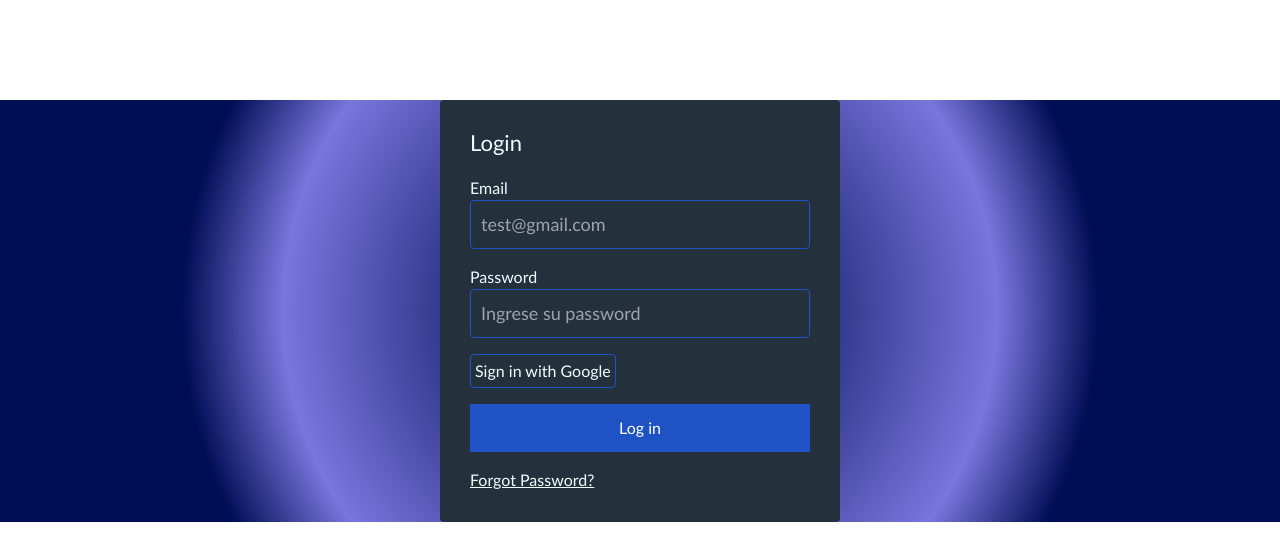
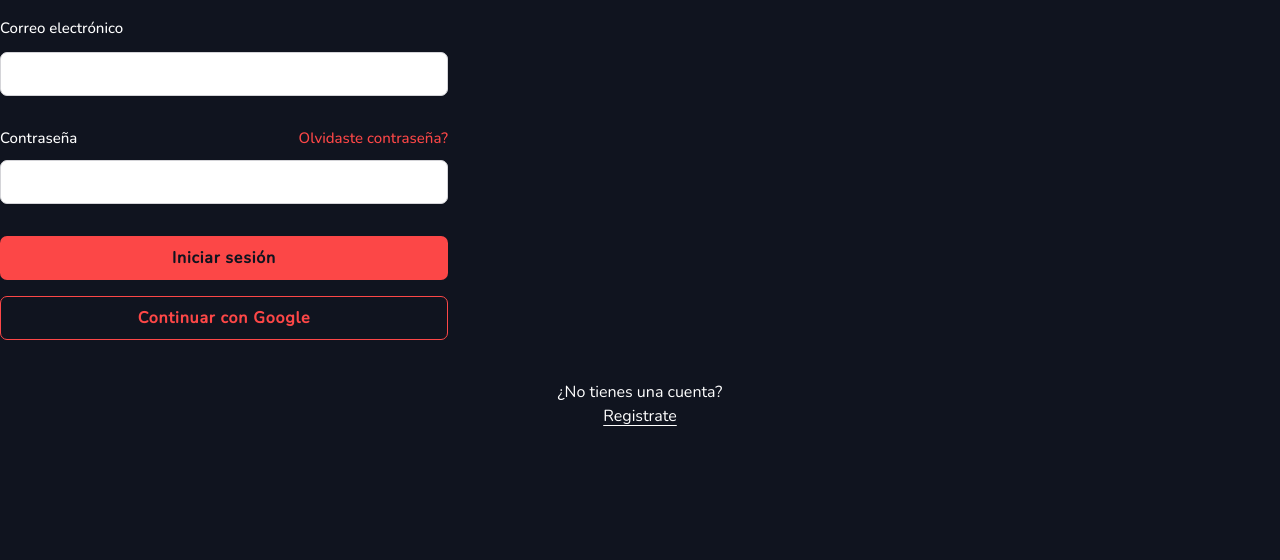
Before and after one commit to FrancoF2002/TPI-React-2023, a React (Vite) app in the folder TpiReact/: page /login in a window 1280 px wide. Shown: the top 560 px of the page. Built offline with nearby package versions, Linux system fonts and the light colour scheme; no server answers.

Commit message:
form style

```diff
--- a/TpiReact/package.json
+++ b/TpiReact/package.json
@@ -10,16 +10,14 @@
     "preview": "vite preview"
   },
   "dependencies": {
-    "bootstrap": "^5.2.3",
     "dotenv": "^16.0.3",
     "firebase": "^9.20.0",
     "react": "^18.2.0",
-    "react-bootstrap": "^2.7.4",
     "react-dom": "^18.2.0",
-    "react-router-dom": "^6.10.0",
-    "reactstrap": "^9.1.10"
+    "react-router-dom": "^6.10.0"
   },
   "devDependencies": {
+    "@tailwindcss/forms": "^0.5.3",
     "@types/react": "^18.0.28",
     "@types/react-dom": "^18.0.11",
     "@vitejs/plugin-react": "^4.0.0-beta.0",
--- a/TpiReact/src/components/Home/Home.jsx
+++ b/TpiReact/src/components/Home/Home.jsx
@@ -1,7 +1,7 @@
-import { Nav, NavItem, NavLink } from "reactstrap";
+
 import { useAuth } from "../../context/authContext";
 
-import { useState, useEffect } from "react";
+
 import CardMovie from "./Movies/Movies";
 
 const Home = () => {
--- a/TpiReact/src/components/Home/Movies/Movie.jsx
+++ b/TpiReact/src/components/Home/Movies/Movie.jsx
@@ -3,7 +3,7 @@ import MovieSubInfo from "./MovieSubInfo";
 
 const Movie = ({ movie }) => {
   return (
-    <div className="movieCard  " >
+    <div className="movieCard" >
 
       {/* onHover puede ir la descripcion con un backdrop negro */}
       <div className="movie__BookmarkContainer ">
@@ -19,7 +19,7 @@ const Movie = ({ movie }) => {
 
         <MovieSubInfo movie={movie} />
 
-        <p className="movieTitle   text-center">{movie.title}</p>
+        <p className="movieTitle text-center">{movie.title}</p>
         {/* <p>{movie.overview}</p> */}
       </div>
     </div>
--- a/TpiReact/src/components/Home/Movies/Movies.jsx
+++ b/TpiReact/src/components/Home/Movies/Movies.jsx
@@ -414,7 +414,7 @@ const CardMovie = () => {
   return (
     <div className="moviesCardsContainer">
       {movies.map((movie, index) => {
-        return <Movie movie={movie} />;
+        return <Movie movie={movie} key={movie.id} />;
       })}
     </div>
   );
--- a/TpiReact/src/components/shared/Login/Login.css
+++ /dev/null
@@ -1,58 +0,0 @@
-*{
-    margin: 0;
-    padding: 0;
-    box-sizing: border-box;
-}
-
-.form-register{
-    display: block;
-    align-items: center;
-    width: 400px;
-   background-color: #24303c;
-    padding: 30px;
-    margin: auto;
-    margin-top: 100px;
-    border-radius: 4px;
-    font-family: 'Gill Sans', 'Gill Sans MT', Calibri, 'Trebuchet MS', sans-serif;
-    color: azure;
-}
-
-.controls-input{
-width: 100%;
-background:#24303c;
-padding: 10px;
-border-radius: 4px;
-margin-bottom: 16px;
-border: 1px solid #1f53c5;
-font-family: 'Gill Sans', 'Gill Sans MT', Calibri, 'Trebuchet MS', sans-serif;
-font-size: 18px;
-}
-
-.form-register .buttons{
-    width: 100%;
-    background: #1f53c5;
-    border: none;
-    padding: 12px;
-    color: white;
-    margin: 16px 0;
-    font-size: 16px;
-
-}
-
-.form-register h4{
-    font-size: 22px;
-    margin-bottom: 20px;
-}
-
-.buttonGoogle{
-    align-items: center;
-    padding: 4px;
-    border-radius: 4px;
-    border: 1px solid #1f53c5;
-}
-
-.generalDiv{
-    width: 100%;
-    height: 100%;
-    background: radial-gradient(circle, rgba(0,14,85,1) 12%, rgba(121,118,221,1) 53%, rgba(0,14,85,1) 68%);
-}
--- a/TpiReact/src/components/shared/Login/Login.jsx
+++ b/TpiReact/src/components/shared/Login/Login.jsx
@@ -1,9 +1,6 @@
 import { useState } from "react";
 import { useAuth } from "../../../context/authContext";
-import { useNavigate } from "react-router-dom";
-import Button from 'react-bootstrap/Button';
-
-import "./Login.css";
+import { useNavigate, Link } from "react-router-dom";
 
 const Login = () => {
   const [error, setError] = useState("");
@@ -55,43 +52,72 @@ const Login = () => {
     }
   };
   return (
-    <div className="generalDiv">
+    <>
       {/* Si hay un error al Iniciar sesion, muestra el mensaje aca, el fomulario siempre se sigue mostrando. */}
       {/* {error && <p> {error}</p>} */}
 
-
-          <form className="form-register" onSubmit={handleSubmit}>
-          <h4>Login</h4>
-            <label htmlFor="email">Email</label>
+      <form className="form" onSubmit={handleSubmit}>
+        <div className="input-container">
+          <label className="label" htmlFor="email">
+            Correo electrónico
+          </label>
           <input
             type="email"
             name="email"
-                placeholder="test@gmail.com"
             onChange={handleChange}
-                className="controls-input"
+            className="input"
           />
+        </div>
 
+        <div className="input-container ">
+          <div className="flex justify-between w-full">
+            <label className="label" htmlFor="password">
+              Contraseña
+            </label>
+            <a
+              href="#!"
+              className="forgot-password"
+              onClick={handleResetPassword}
+            >
+              Olvidaste contraseña?
+            </a>
+          </div>
 
-            <label htmlFor="password">Password</label>
           <input
             type="password"
             name="password"
             id="password"
             onChange={handleChange}
-                placeholder = "Ingrese su password"
-                className="controls-input"
+            className="input"
           />
+        </div>
+        {error && (
+          <p className="text-yellow-300 text-sm font-light text-start w-full">
+            {" "}
+            Asegurese de completar correctamente todos los campos
+          </p>
+        )}
+        {/*
+
+          Error de firebase
          {error && <p> {error}</p>}
-              <button className="buttonGoogle" onClick={handleGoogleSignin}>Sign in with Google</button>
-              <button className="buttons">Log in</button>
-              <a href="#!" onClick={handleResetPassword}> <u>Forgot Password? </u> </a>
-              {error && <p> Completar todos los campos</p>}
+         */}
+
+        <button className="btn-loggin">Iniciar sesión</button>
+        <button className="btn-google" onClick={handleGoogleSignin}>
+          Continuar con Google
+        </button>
       </form>
-
-
-
-
+      <div className="mt-10 text-white flex flex-col justify-center items-center">
+        <span>¿No tienes una cuenta?</span>
+        <Link
+          to={"/register"}
+          className="underline underline-offset-4 hover:opacity-90"
+        >
+          Registrate
+        </Link>
       </div>
+    </>
   );
 };
 export default Login;
--- a/TpiReact/src/components/shared/Register/Register.css
+++ /dev/null
@@ -1,59 +0,0 @@
-*{
-    margin: 0;
-    padding: 0;
-    box-sizing: border-box;
-    /* background-color: rgb(28, 28, 28); */
-}
-
-.form-register{
-    display: block;
-    align-items: center;
-    width: 400px;
-    background-color: #24303c;
-    padding: 30px;
-    margin: auto;
-    margin-top: 100px;
-    border-radius: 4px;
-    font-family: 'Gill Sans', 'Gill Sans MT', Calibri, 'Trebuchet MS', sans-serif;
-    color: azure;
-}
-
-.controls-input{
-width: 100%;
-background:#24303c;
-padding: 10px;
-border-radius: 4px;
-margin-bottom: 16px;
-border: 1px solid #1f53c5;
-font-family: 'Gill Sans', 'Gill Sans MT', Calibri, 'Trebuchet MS', sans-serif;
-font-size: 18px;
-}
-
-.form-register .buttons{
-    width: 100%;
-    background: #1f53c5;
-    border: none;
-    padding: 12px;
-    color: white;
-    margin: 16px 0;
-    font-size: 16px;
-
-}
-
-.form-register h4{
-    font-size: 22px;
-    margin-bottom: 20px;
-}
-
-.buttonGoogle{
-    align-items: center;
-    padding: 4px;
-    border-radius: 4px;
-    border: 1px solid #1f53c5;
-}
-
-.generalDiv{
-    width: 100%;
-    height: 100%;
-    background: radial-gradient(circle, rgba(0,14,85,1) 12%, rgba(121,118,221,1) 53%, rgba(0,14,85,1) 68%);
-}
--- a/TpiReact/src/components/shared/Register/Register.jsx
+++ b/TpiReact/src/components/shared/Register/Register.jsx
@@ -1,14 +1,12 @@
 import { useState } from "react";
 import { useAuth } from "../../../context/authContext";
-import { useNavigate } from "react-router-dom";
-
+import { useNavigate,Link } from "react-router-dom";
 
 const Register = () => {
   const [error, setError] = useState("");
   const [user, setUser] = useState({ email: "", password: "" });
   const { signUp } = useAuth();
   const navigate = useNavigate();
-  const navigate2 = useNavigate();
 
   const handleChange = ({ target: { name, value } }) => {
     console.log(name, value);
@@ -22,7 +20,7 @@ const Register = () => {
     try {
       await signUp(user.email, user.password);
       navigate("/home");
-      setError('')
+      setError("");
     } catch (error) {
       //En caso de que haya un error, se va a setear el estado con setError y se muestra en pantalla, o en consola.
       console.log(error.message);
@@ -30,38 +28,65 @@ const Register = () => {
 
       //Firebase tiene varios codigos de errores que se pueden checkear y mostrar un mensaje personalizado en pantalla. Ej: auth/internal-error && auth/email-already-in-use
     }
-
-
   };
 
   return (
-    <div>
-      {/* Si hay un error al registarse, muestra el mensaje aca, el fomulario siempre se sigue mostrando. */}
+    <div className=" sides-padding flex flex-col justify-center items-center h-screen ">
+      {/* Si hay un error al registarse, muestra el mensaje aca, el fomulario siempre se sigue mostrando.
       {error && <p> {error}</p>}
+      */}
+      <h4 className="form-title mb-5  text-customRed tracking-wider text-xl xxs:text-2xl">
+        ¡Bienvenido!
+      </h4>
+      <form className="form" onSubmit={handleSubmit}>
+        <div className="input-container">
+          <label className="label" htmlFor="username">
+            Nombre de usuario
+          </label>
+          <input
+            type="text"
+            name="username"
+            //onChange={handleChange}
+            className="input"
+          />
+        </div>
 
-      <form className="form-register" onSubmit={handleSubmit}>
-
-        <h4>Register</h4>
-        <label htmlFor="email">Email</label>
+        <div className="input-container">
+          <label className="label" htmlFor="email">
+            Correo electrónico
+          </label>
           <input
             type="email"
             name="email"
-          placeholder="test@gmail.com"
             onChange={handleChange}
-          className="controls-input"
+            className="input"
           />
+        </div>
 
-        <label htmlFor="password">Password</label>
+        <div className="input-container">
+          <label className="label" htmlFor="password">
+            Contraseña
+          </label>
           <input
             type="password"
             name="password"
             id="password"
             onChange={handleChange}
-          placeholder = "Ingrese su password"
-          className="controls-input"
+            className="input"
           />
-        <button className="buttons">Register</button>
+        </div>
+
+        <button className="btn-loggin">Registrarse</button>
       </form>
+      <div className="mt-10 text-white flex flex-col justify-center items-center">
+        <span>¿Ya tienes una cuenta?</span>
+        <Link
+          to={"/login"}
+          className="underline underline-offset-4 hover:opacity-90"
+        >
+          Inicia sesión
+        </Link>
+      </div>
     </div>
   );
 };
--- a/TpiReact/src/index.css
+++ b/TpiReact/src/index.css
@@ -6,11 +6,28 @@
 @layer base {
   body {
     font-family: "Nunito", sans-serif;
+
   }
 }
 
 /* Aca solo tailwind */
 @layer components {
+  /* SHARED */
+
+
+  body{
+    @apply bg-darkBlueBG
+  }
+  .sides-padding {
+    @apply px-3;
+  }
+  .inputs-rounded {
+    @apply rounded-[5px] sm:rounded-[7px];
+  }
+  .btn {
+    @apply w-full inputs-rounded h-9 font-semibold text-sm cursor-pointer tracking-wider xxs:text-base xxs:h-10 sm:h-11;
+  }
+
   /* ICONS */
   .icon {
     @apply w-3 h-3;
@@ -22,7 +39,7 @@
   }
 
   .movieCard {
-    @apply  relative shadow-md ;
+    @apply relative shadow-md;
   }
   .movieTitle {
     @apply font-[500] text-[12px] text-white xxs:text-sm sm:text-[15px] md:text-base;
@@ -35,4 +52,32 @@
   .movie__subInfo {
     @apply text-[11px] tracking-wide font-thin flex  items-center justify-center  h-5 leading-5  gap-[5px] text-slate-300 xxs:gap-[8px] xxs:text-xs;
   }
+
+  /* LOGIN */
+
+  .form {
+    @apply w-full flex flex-col items-center justify-center sm:max-w-sm  md:max-w-md;
+  }
+  .form-title {
+    @apply w-full text-white  text-lg text-center font-bold mb-10 xxs:text-xl ;
+  }
+  .input {
+    @apply w-full border  sides-padding h-9 shadow-sm border-zinc-300 inputs-rounded xxs:h-10 sm:h-11 focus:outline-none  focus:bg-red-100 text-sm sm:text-base;
+  }
+
+  .label {
+    @apply w-full text-[12px] text-white font-medium  xxs:text-sm sm:font-medium sm:text-[15px];
+  }
+  .input-container {
+    @apply w-full space-y-1 xxs:space-y-2 md:space-y-3 my-3 xxs:my-4 ;
+  }
+  .forgot-password {
+    @apply label text-end  text-customRed;
+  }
+  .btn-loggin {
+    @apply btn bg-customRed border-customRed  my-2 xxs:my-4  text-darkBlueBG hover:opacity-90  ;
+  }
+  .btn-google {
+    @apply btn border  border-customRed  text-customRed hover:opacity-90  ;
+  }
 }
```
Also changed, not shown: TpiReact/src/assets/icons/Icons.jsx (+12 -0 lines), TpiReact/src/components/Landing/Landing.jsx (+19 -5 lines), TpiReact/tailwind.config.js (+11 -7 lines), 1 other file (tests, documents, lock files or other folders). Lines whose indentation alone changed are shown as unchanged.
